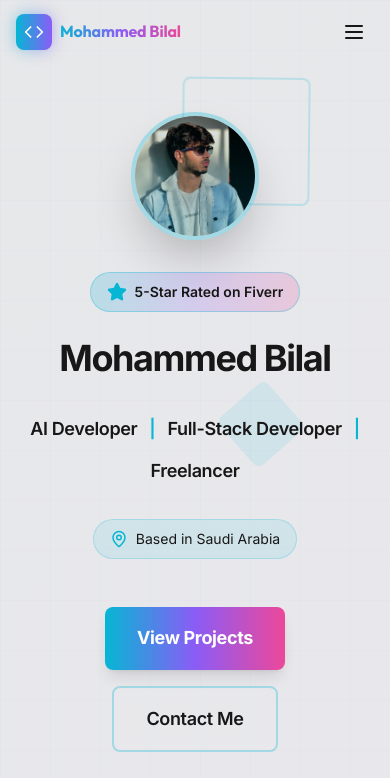
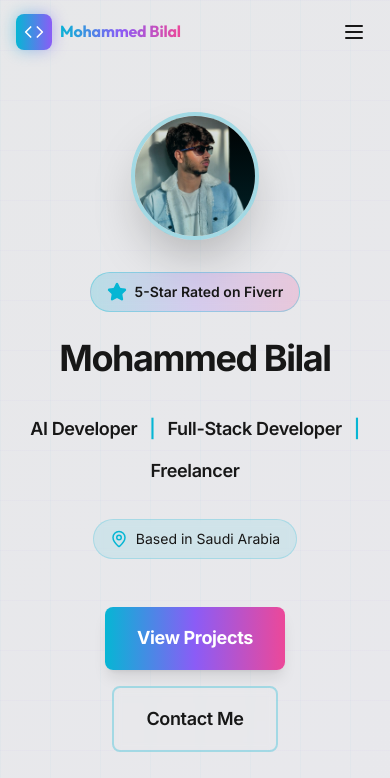
Before and after one commit to aqibbilal188/Profile-, a Next.js app: page / in a window 390 px wide. Shown: the top 778 px of the page. Built offline with nearby package versions, Linux system fonts and the light colour scheme.

Commit message:
Disable floating shapes on mobile for better performance

```diff
--- a/app/components/Hero.tsx
+++ b/app/components/Hero.tsx
@@ -178,11 +178,12 @@ const Hero = () => {
         )}
       </motion.div>
 
+      {!isMobile && (
         <motion.div
           className="absolute inset-0 overflow-hidden"
           style={{ y: y2 }}
         >
-        {/* Floating Geometric Shapes */}
+          {/* Floating Geometric Shapes - Disabled on mobile */}
           <motion.div
             className="absolute top-20 right-20 w-32 h-32 border-2 border-primary/20 rounded-lg"
             animate={{
@@ -235,6 +236,7 @@ const Hero = () => {
             }}
           />
         </motion.div>
+      )}
 
       {/* Overlay for better text readability */}
       <motion.div
```
Lines whose indentation alone changed are shown as unchanged.
